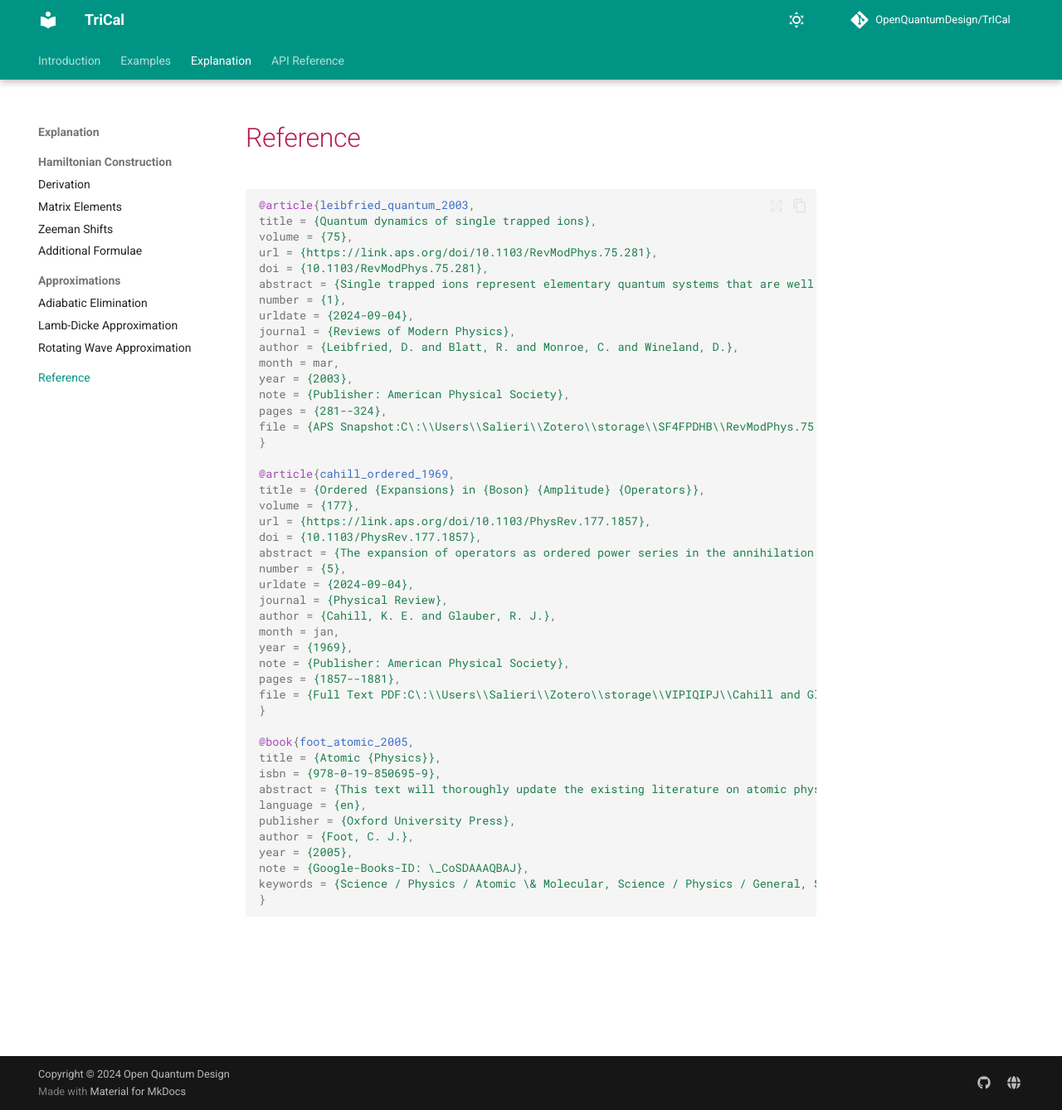
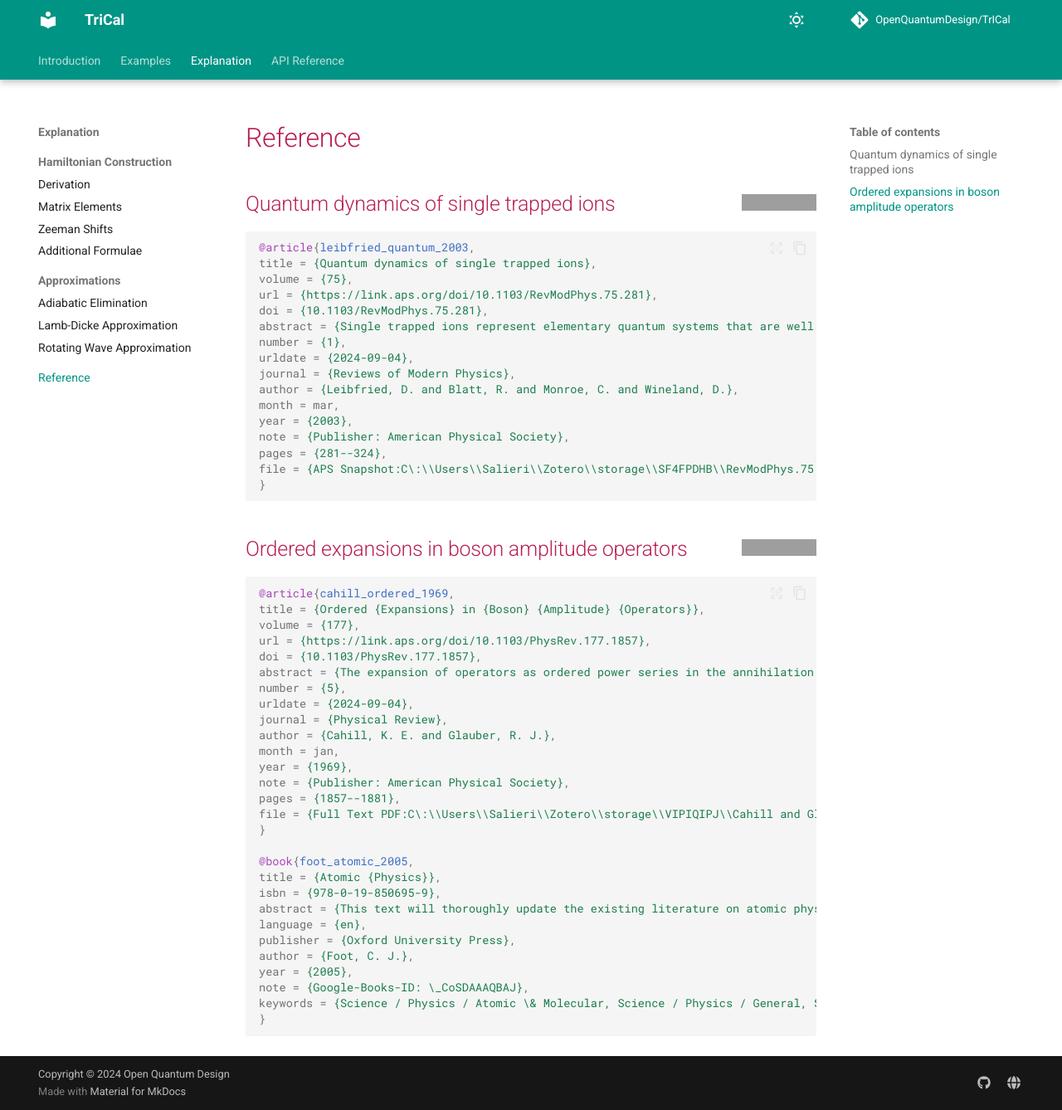
Before and after one commit to OpenQuantumDesign/oqd-trical, an MkDocs documentation site: the page built from docs/explanation/reference.md, in a window 1280 px wide and 1338 px high. Shown: the whole window at 83% size. Built offline with MkDocs 1.6.1 and Material for MkDocs 9.7.7, drawn with Linux system fonts in a browser that asks for light colours; comment, search, counter and statistics services are not loaded; grey boxes are pictures that could not be loaded.

Commit message:
[docs] Updated acknowledgements and references

````diff
--- a/docs/explanation/reference.md
+++ b/docs/explanation/reference.md
@@ -1,3 +1,7 @@
+# Reference
+
+## Quantum dynamics of single trapped ions <div style="float:right;"> [![](https://img.shields.io/badge/Paper-40C4FF)](https://link.aps.org/doi/10.1103/RevModPhys.75.281) </div>
+
 ```bib
 @article{leibfried_quantum_2003,
 title = {Quantum dynamics of single trapped ions},
@@ -15,7 +19,11 @@ note = {Publisher: American Physical Society},
 pages = {281--324},
 file = {APS Snapshot:C\:\\Users\\Salieri\\Zotero\\storage\\SF4FPDHB\\RevModPhys.75.html:text/html;Full Text PDF:C\:\\Users\\Salieri\\Zotero\\storage\\LCRZRSV4\\Leibfried et al. - 2003 - Quantum dynamics of single trapped ions.pdf:application/pdf},
 }
+```
 
+## Ordered expansions in boson amplitude operators <div style="float:right;"> [![](https://img.shields.io/badge/Paper-40C4FF)](https://link.aps.org/doi/10.1103/PhysRev.177.1857) </div>
+
+```bib
 @article{cahill_ordered_1969,
 title = {Ordered {Expansions} in {Boson} {Amplitude} {Operators}},
 volume = {177},
--- a/mkdocs.yaml
+++ b/mkdocs.yaml
@@ -21,6 +21,7 @@ nav:
   - Introduction:
       - Welcome to TrICal: index.md
       - Installation: get-started/installation.md
+      - Acknowledgement: get-started/acknowledgement.md
   - Examples: examples/examples.md
   - Explanation:
       - Hamiltonian Construction:
````
Also changed, not shown: docs/get-started/acknowledgement.md (added, +5 -0 lines).
